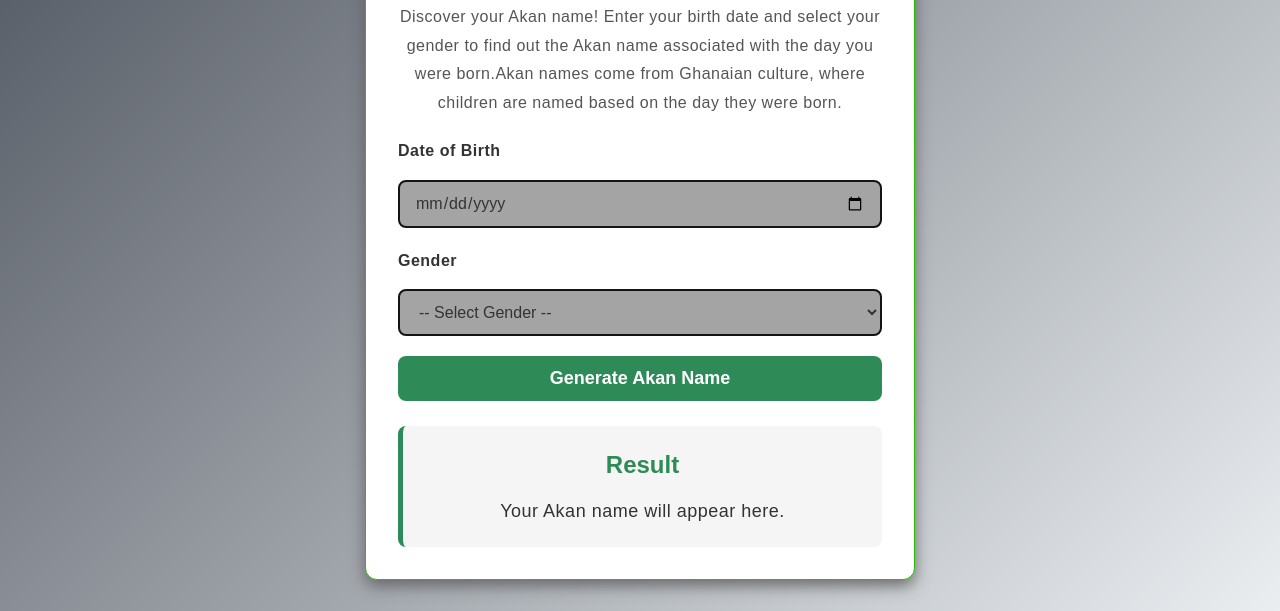
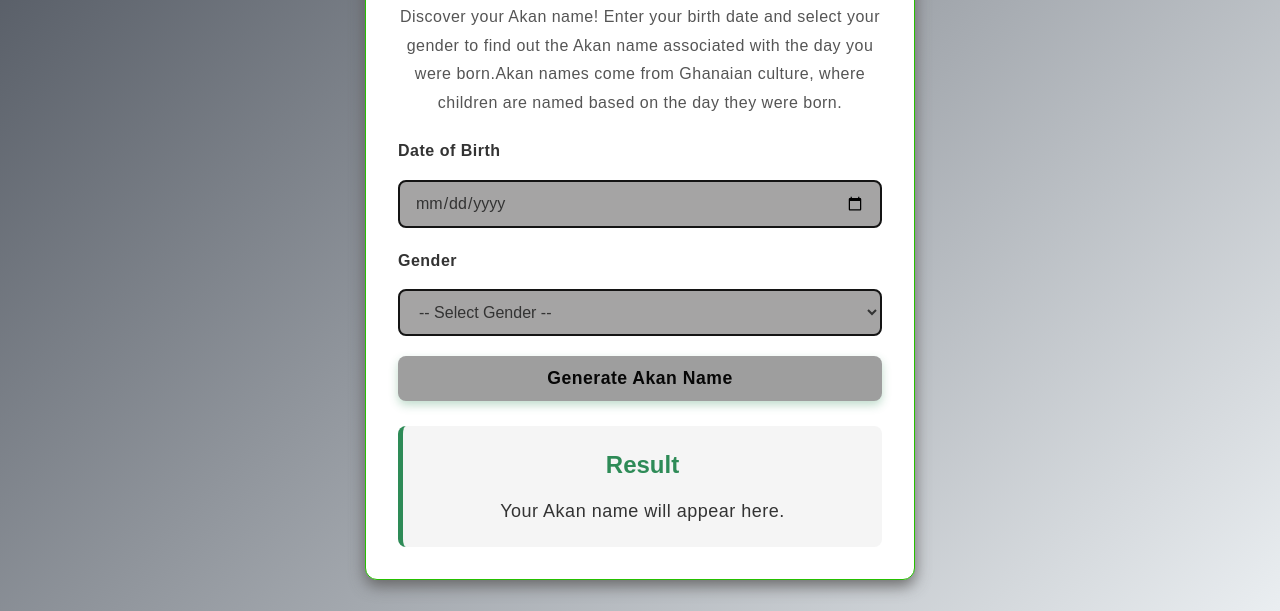
Before and after one commit to okumujphh-netizen/akan-name-generator, a plain HTML site: page index.html in a window 1280 px wide. Shown: the part 189-800 px from the top of the page. Drawn offline with Linux system fonts and the light colour scheme.

Commit message:
added changes stylesheet

```diff
--- a/style.css
+++ b/style.css
@@ -124,19 +124,26 @@ select:focus {
 button {
     width: 100%;
     padding: 12px;
-    background-color: #2E8B57;
-    color: white;
+    background-color: #9e9e9e;
+    color: #070707;
     border: none;
     border-radius: 8px;
-    font-size: 18px;
-    font-weight: bold;
+
+    font-size: 1.1rem;
+    font-weight: 600;
+    letter-spacing: 0.5px;
+
     cursor: pointer;
-    transition: 0.3s;
+    transition: all 0.3s ease;
+
+    box-shadow: 0 4px 10px rgba(46, 139, 87, 0.3);
 }
 
 /* Button hover */
 button:hover {
-    background-color: #256f47;
+    background-color: #525252;
+    transform: translateY(-2px);
+    box-shadow: 0 8px 15px rgba(0, 0, 0, 0.4);
 }
 
 /* Result section */
```
